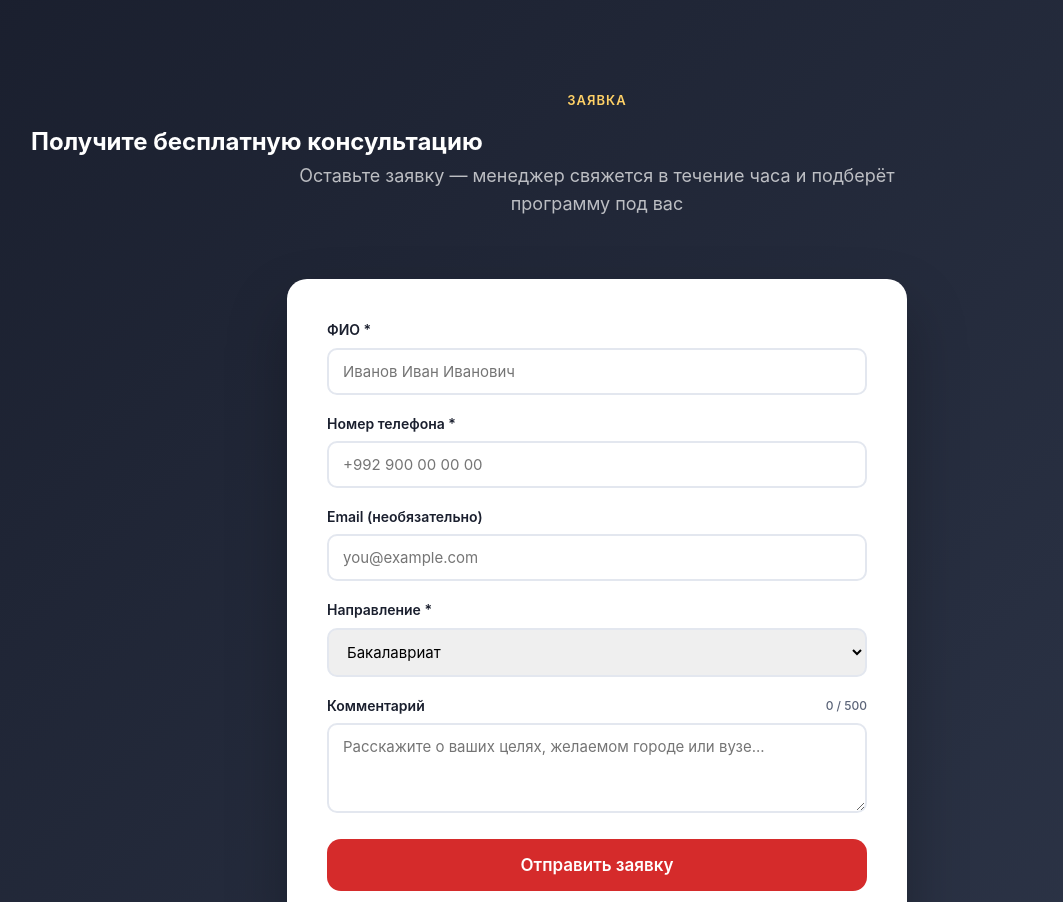
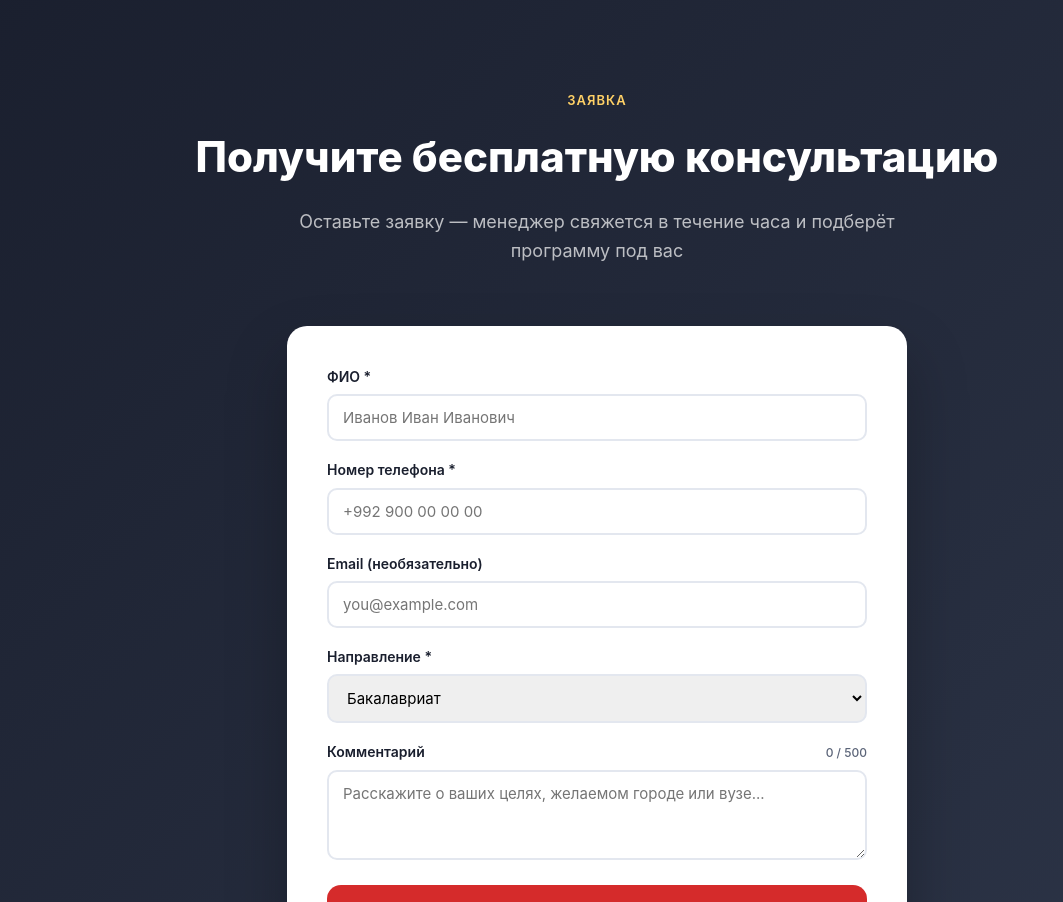
Before and after one commit to MUHAMMADAMIN100/grant_china, a React (Vite) app in the folder frontend-landing/: page / in a window 1280 px wide. Shown: the part 3860-4762 px from the top of the page, without its empty margins (43-1106 px from the left). Built offline with nearby package versions, Linux system fonts and the light colour scheme; no server answers.

Commit message:
fix(landing): center h2 in form section

```diff
--- a/frontend-landing/src/index.css
+++ b/frontend-landing/src/index.css
@@ -215,7 +215,11 @@ button { font-family: inherit; cursor: pointer; border: none; background: none;
   color: white; padding: 100px 0;
 }
 .form-section .section-eyebrow { color: var(--accent); }
-.form-section h2 { color: white; }
+.form-section h2 {
+  color: white; text-align: center;
+  font-size: clamp(30px, 4vw, 42px); font-weight: 800;
+  margin-bottom: 18px;
+}
 .form-section .section-sub { color: rgba(255,255,255,0.7); }
 
 .form-card {
```
